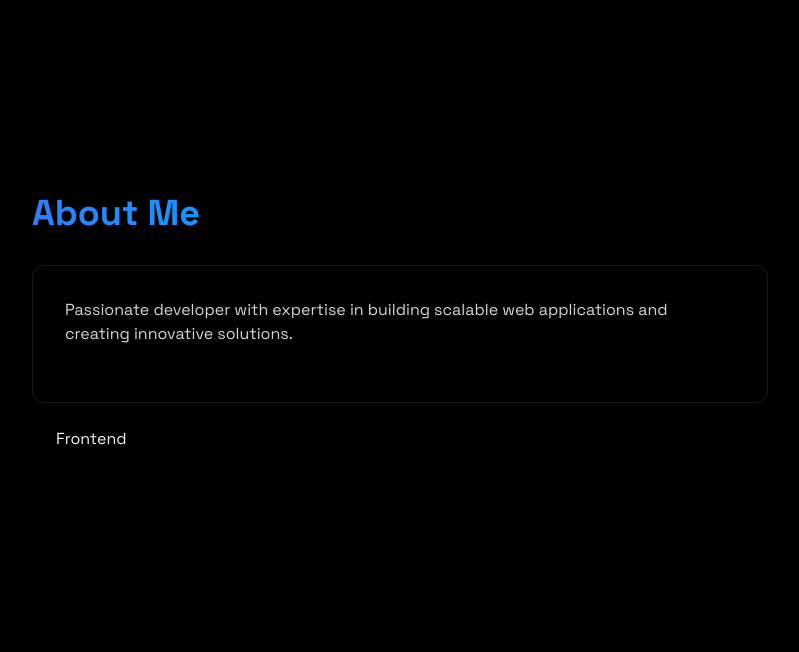
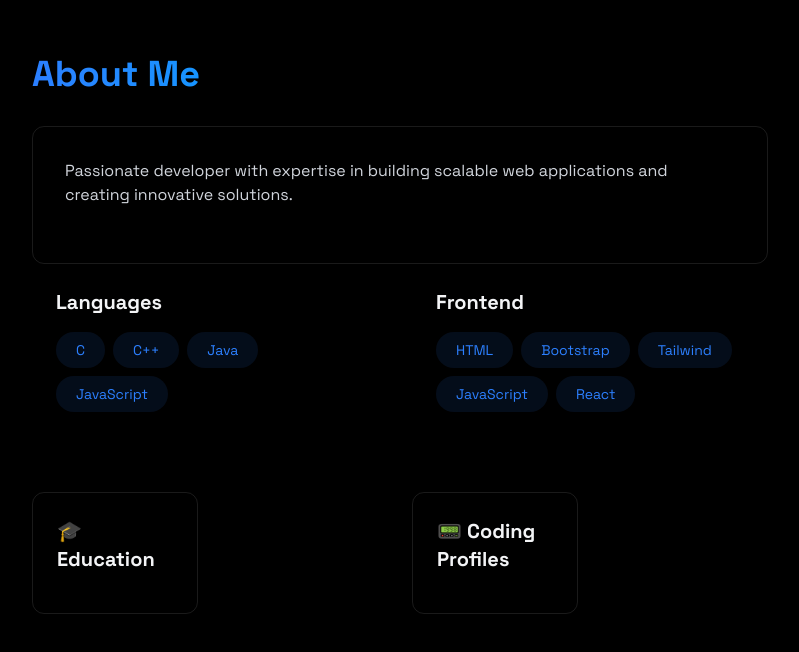
Before and after one commit to samoutlier/portfolio, a React (Vite) app: page / in a window 1280 px wide. Shown: the part 866-1518 px from the top of the page, without its empty margins (240-1039 px from the left). Built offline with nearby package versions, Linux system fonts and the light colour scheme.

Commit message:
Updated about section with education languages headers etc

```diff
--- a/src/components/sections/About.jsx
+++ b/src/components/sections/About.jsx
@@ -1,4 +1,9 @@
 export const About = () => {
+
+  const frontendSkills = ["HTML", "Bootstrap", "Tailwind", "JavaScript", "React",]
+
+  const languages = ["C", "C++", "Java", "JavaScript",]
+
   return <section
     id="about"
     className="min-h-screen flex items-center justify-center py-20"
@@ -17,11 +22,34 @@
 
       <div className="grid grid-cols-1 md:grid-cols-2 gap-6">
         <div className="rounded-xl p-6 hover:-translate-y-1 transition-all">
-          <h3>Frontend</h3>
+          <h3 className="text-xl font-bold mb-4">Languages</h3>
           <div className="flex flex-wrap gap-2">
-
+            {languages.map((skill, key) => (
+              <span key={key} className="bg-blue-500/10 text-blue-500 py-2 px-5 rounded-full text-sm hover:bg-blue-500/20 hover:shadow-[0_2px_8px_rgba(59,130,246,0.2)] transition">{skill} </span>
+            ))}
           </div>
         </div>
+        <div className="rounded-xl p-6 hover:-translate-y-1 transition-all">
+          <h3 className="text-xl font-bold mb-4">Frontend</h3>
+          <div className="flex flex-wrap gap-2">
+            {frontendSkills.map((skill, key) => (
+              <span key={key} className="bg-blue-500/10 text-blue-500 py-2 px-5 rounded-full text-sm hover:bg-blue-500/20 hover:shadow-[0_2px_8px_rgba(59,130,246,0.2)] transition">{skill} </span>
+            ))}
+          </div>
+        </div>
+
+        <div className="grid grid-cols-1 md:grid-cols-2 gap-6 mt-8">
+          <div className="p-6 rounded-xl border border-white/10 hover:-translate-y-1 transition-all">
+            <h3 className="text-xl font-bold mb-4">🎓  Education</h3>
+          </div>
+        </div>
+
+        <div className="grid grid-cols-1 md:grid-cols-2 gap-6 mt-8">
+          <div className="p-6 rounded-xl border border-white/10 hover:-translate-y-1 transition-all">
+            <h3 className="text-xl font-bold mb-4">📟 Coding Profiles</h3>
+          </div>
+        </div>
+
       </div>
 
     </div>
```
